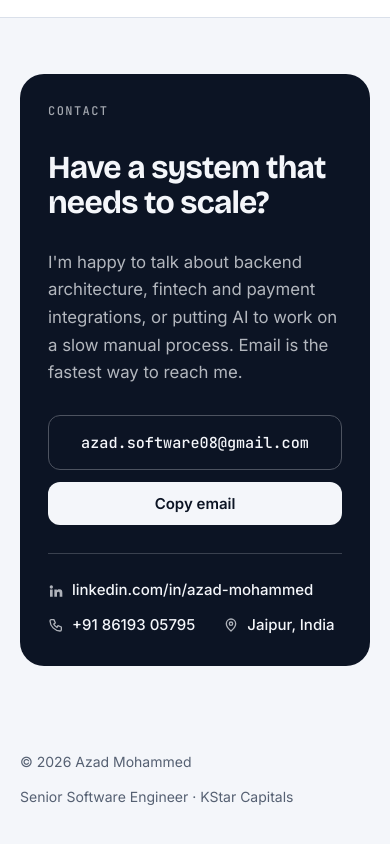
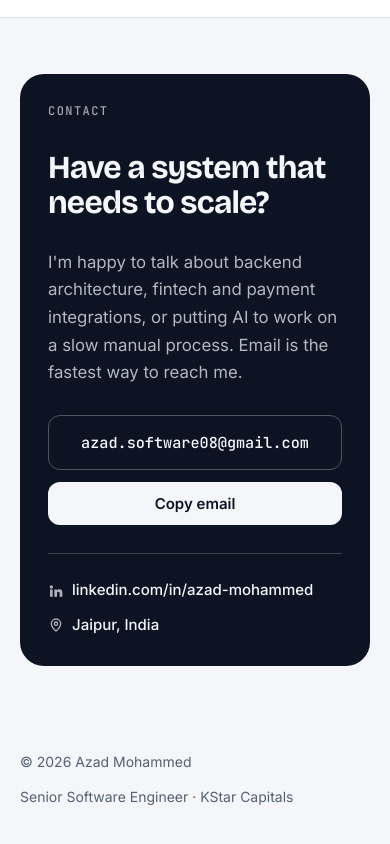
Before and after one commit to azadEducation/azad-portfolio, a plain HTML site: page index.html in a window 390 px wide. Shown: the part 10484-11328 px from the top of the page. Drawn offline with nearby package versions, Linux system fonts and the light colour scheme.

Commit message:
chore: remove phone number from contact section
Co-Authored-By: Claude Fable 5.2 <noreply@anthropic.com>

```diff
--- a/index.html
+++ b/index.html
@@ -845,10 +845,6 @@ footer { padding-block: 28px 44px; color: var(--muted); font-size: 14px; }
           <svg viewBox="0 0 24 24" fill="currentColor" aria-hidden="true"><path d="M4.98 3.5A2.5 2.5 0 1 1 5 8.5a2.5 2.5 0 0 1-.02-5zM3 9.75h4v11H3zM9.5 9.75h3.8v1.5h.05c.53-1 1.83-1.8 3.65-1.8 3.9 0 4.5 2.4 4.5 5.6v5.7h-4v-5c0-1.2-.02-2.8-1.8-2.8s-2.2 1.3-2.2 2.7v5.1h-4z"/></svg>
           linkedin.com/in/azad-mohammed
         </a>
-        <a href="tel:+918619305795">
-          <svg viewBox="0 0 24 24" fill="none" stroke="currentColor" stroke-width="2" stroke-linecap="round" stroke-linejoin="round" aria-hidden="true"><path d="M5 4h4l2 5-2.5 1.5a11 11 0 0 0 5 5L15 13l5 2v4a2 2 0 0 1-2 2A16 16 0 0 1 3 6a2 2 0 0 1 2-2z"/></svg>
-          +91 86193 05795
-        </a>
         <span>
           <svg viewBox="0 0 24 24" fill="none" stroke="currentColor" stroke-width="2" stroke-linecap="round" stroke-linejoin="round" aria-hidden="true"><path d="M12 21s7-6.1 7-11a7 7 0 1 0-14 0c0 4.9 7 11 7 11z"/><circle cx="12" cy="10" r="2.5"/></svg>
           Jaipur, India
```
